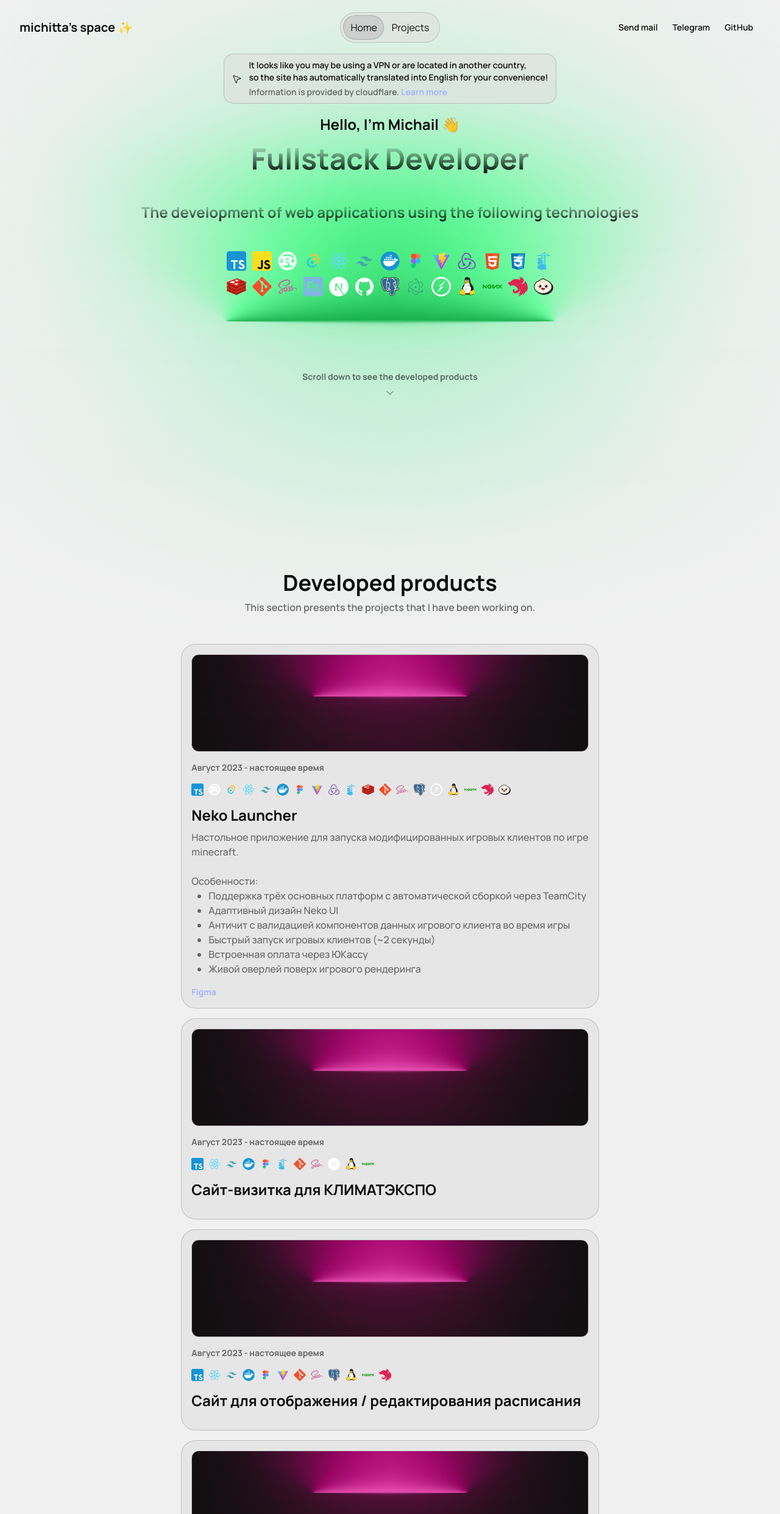
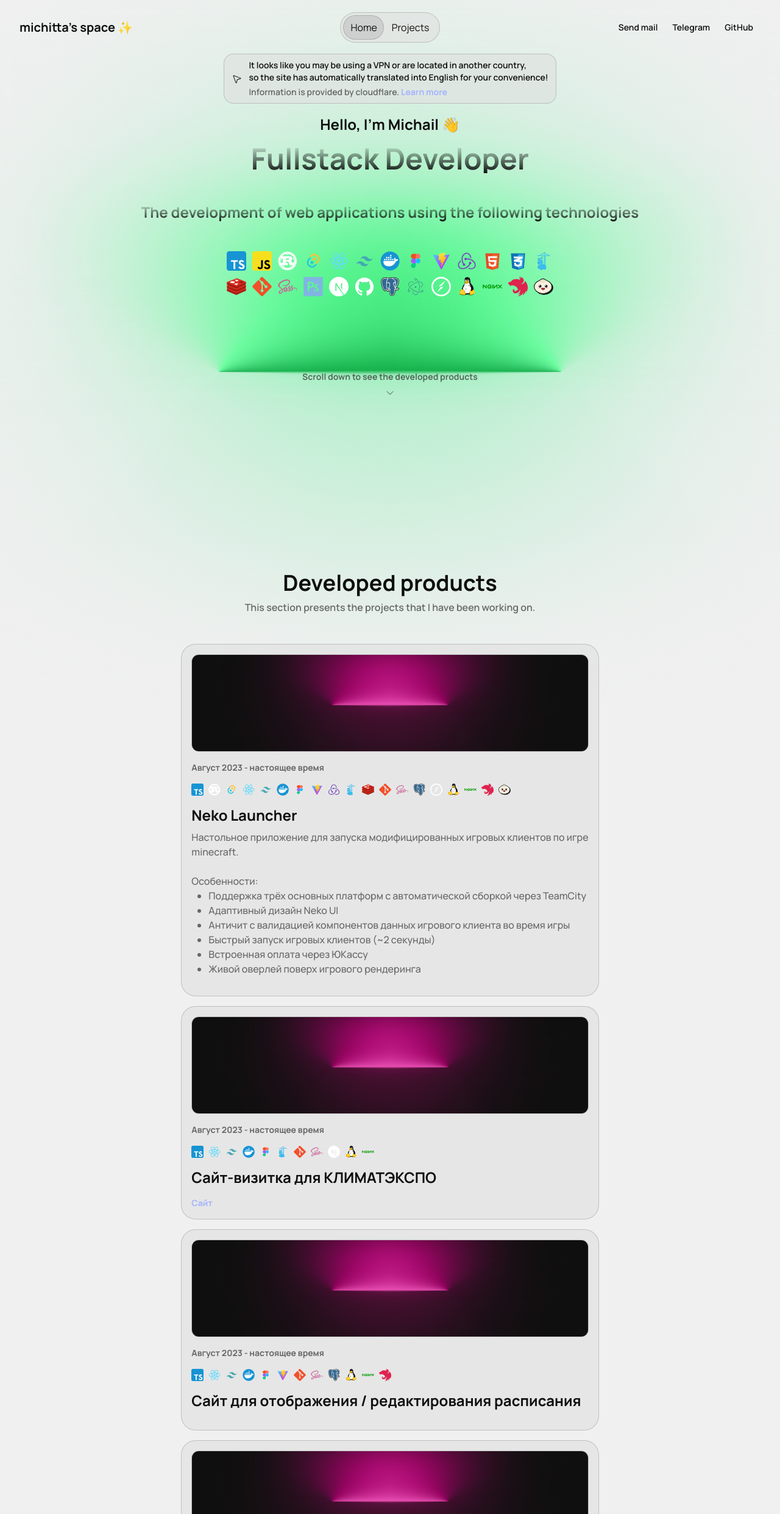
Before and after one commit to michitta/site, a Next.js app: page / in a window 1280 px wide. Shown: the top 2483 px of the page at 61% size. Built offline with nearby package versions, Linux system fonts and the light colour scheme.

Commit message:
Improve image

```diff
--- a/app/components/Effective.component.tsx
+++ b/app/components/Effective.component.tsx
@@ -4,7 +4,7 @@ import styles from "./styles.module.css"
 export default function EffectiveComponent () {
     return (
         <div className="absolute w-full h-full top-0 left-0 items-start justify-center flex -z-10">
-            <Image src={"/bg.webp"} className="w-full dark:invert-0 max-2xl:object-cover invert-100 object-none w-[1440px] h-[1100px]" width={1440} height={1100} alt="sex" quality={100}/>
+            <Image src={"/bg.webp"} className="w-full dark:invert-0 max-2xl:object-cover invert-100 object-none w-[1920px] h-[1200px]" width={1920} height={1200} alt="sex" quality={100}/>
             {/* <div className={styles.rect1}/> */}
             {/* <div className={styles.rect}/> */}
             {/* <div className={styles.eclipse}/> */}
--- a/app/components/Header.component.tsx
+++ b/app/components/Header.component.tsx
@@ -70,7 +70,7 @@ export default function HeaderComponent() {
 
 
     return (
-        <header className="fixed flex w-full px-8 items-center">
+        <header className="fixed flex w-full px-8 items-center z-10">
             <section className="flex flex-1">
                 <p className="dark:text-white text-black text-xl font-bold">michitta's space ✨</p>
             </section>
--- a/app/products.tsx
+++ b/app/products.tsx
@@ -29,7 +29,7 @@ export default [
         image: "/bg.webp",
         links: {
             site: undefined,
-            figma: "https://figma.com",
+            figma: undefined,
             github: undefined
         }
     },
@@ -39,6 +39,9 @@ export default [
         description: "",
         icons: ["ts", "react", "tailwindcss", "docker", "figma", "portainer", "git", "sass", "nextjs", "linux", "nginx"],
         image: "/bg.webp",
+        links: {
+            site: "https://climate-expo.ru",
+        }
     },
     {
         time: "Август 2023 - настоящее время",
@@ -46,6 +49,11 @@ export default [
         description: "",
         icons: ["ts", "react", "tailwindcss", "docker", "figma", "vite", "git", "sass", "postgresql", "linux", "nginx", "nest"],
         image: "/bg.webp",
+        links: {
+            site: undefined,
+            figma: undefined,
+            github: undefined
+        }
     },
     {
         time: "Август 2023 - настоящее время",
@@ -53,5 +61,10 @@ export default [
         description: "",
         icons: ["ts", "react", "tailwindcss", "docker", "figma", "vite", "git", "sass", "postgresql", "linux", "nginx", "nest"],
         image: "/bg.webp",
+        links: {
+            site: undefined,
+            figma: undefined,
+            github: undefined
+        }
     }
 ]
```
Also changed, not shown: public/bg.webp.
